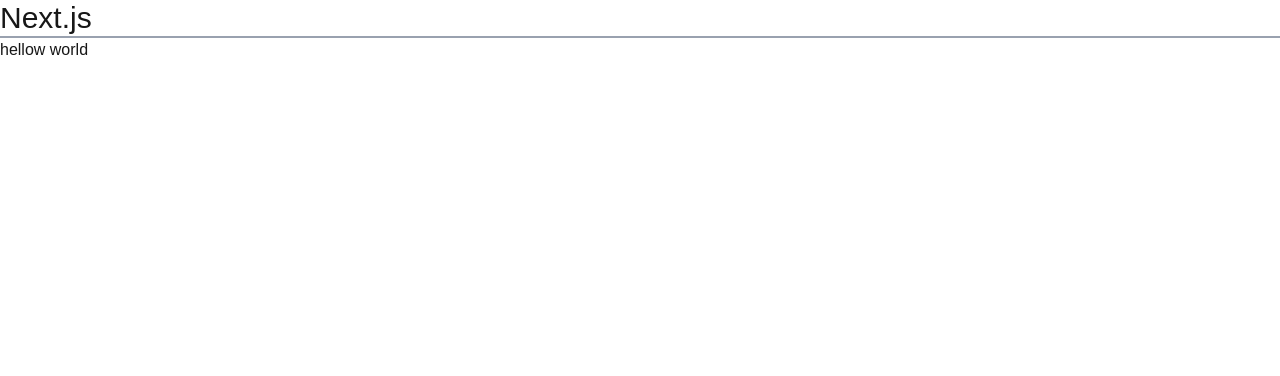
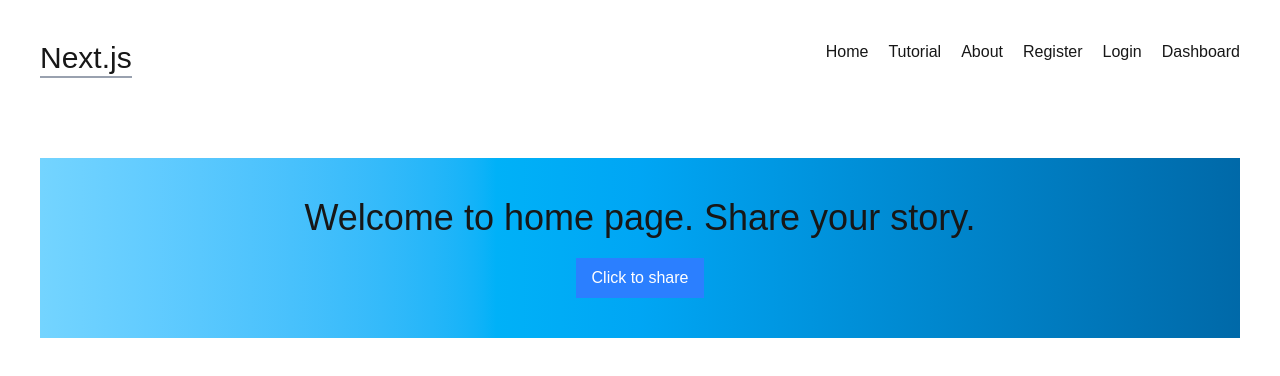
Before and after one commit to Sudipto-Sen-Gupto/Initial-Next-Js, a Next.js app: page / in a window 1280 px wide. Shown: the top 376 px of the page. Built offline with nearby package versions, Linux system fonts and the light colour scheme.

Commit message:
create navigation and add link to each router

```diff
--- a/src/app/layout.jsx
+++ b/src/app/layout.jsx
@@ -1,6 +1,7 @@
 import { Geist, Geist_Mono } from "next/font/google";
 import "./globals.css";
 import Header from "@/component/Header.jsx";
+import Link from "next/link";
 
 
 const geistSans = Geist({
@@ -25,9 +26,25 @@
         className={`${geistSans.variable} ${geistMono.variable} antialiased`}
       >
 
-         <Header></Header>
+        <div className="p-10">
+          <section className="flex justify-between flex-wrap">
+           <Header></Header>
+           <nav className="flex gap-5">
+            <Link href={'/'}> Home</Link>
+            <Link href={'/tutorial'}>Tutorial</Link>
+             <Link href={'/about'}>About</Link>
+             <Link href={'/register'}>Register</Link>
+             <Link href={'/login'}>Login</Link>
+             <Link href={'/dashboard'}>Dashboard</Link>
+                       </nav>
+        </section>
 
-        {children}
+         <main>
+                {children}
+         </main>
+        </div>
+
+
       </body>
     </html>
   );
--- a/src/app/page.jsx
+++ b/src/app/page.jsx
@@ -1,11 +1,14 @@
 
+import Banner from '@/component/Banner';
 import React from 'react';
 
 const page = () => {
+
+
+
   return (
     <div>
-
-      hellow world
+      <Banner></Banner>
     </div>
   );
 };
--- /dev/null
+++ b/src/component/Banner.jsx
@@ -0,0 +1,32 @@
+
+"use client";
+
+import { useRouter } from 'next/navigation';
+import React from 'react';
+
+//next js does not allow event handlers in server components
+
+
+const Banner = () => {
+
+   const router=useRouter();
+    const handleButtonClick=()=>{
+       const pass=prompt("Give your password");
+      if(pass=="1234"){
+           router.push('/dashboard')
+      }
+    }
+    return (
+        <div>
+            <div className='bg-gradient-to-r from-sky-300 via-sky-500 to-sky-700 mt-20 p-10 text-center space-y-5'>
+
+           <h1 className='text-4xl'>
+              Welcome to home page. Share your story.
+           </h1>
+           <button onClick={handleButtonClick} className='bg-blue-500 text-white px-4 py-2   cursor-pointer hover:bg-blue-950'>Click to share</button>
+    </div>
+        </div>
+    );
+};
+
+export default Banner;
```
